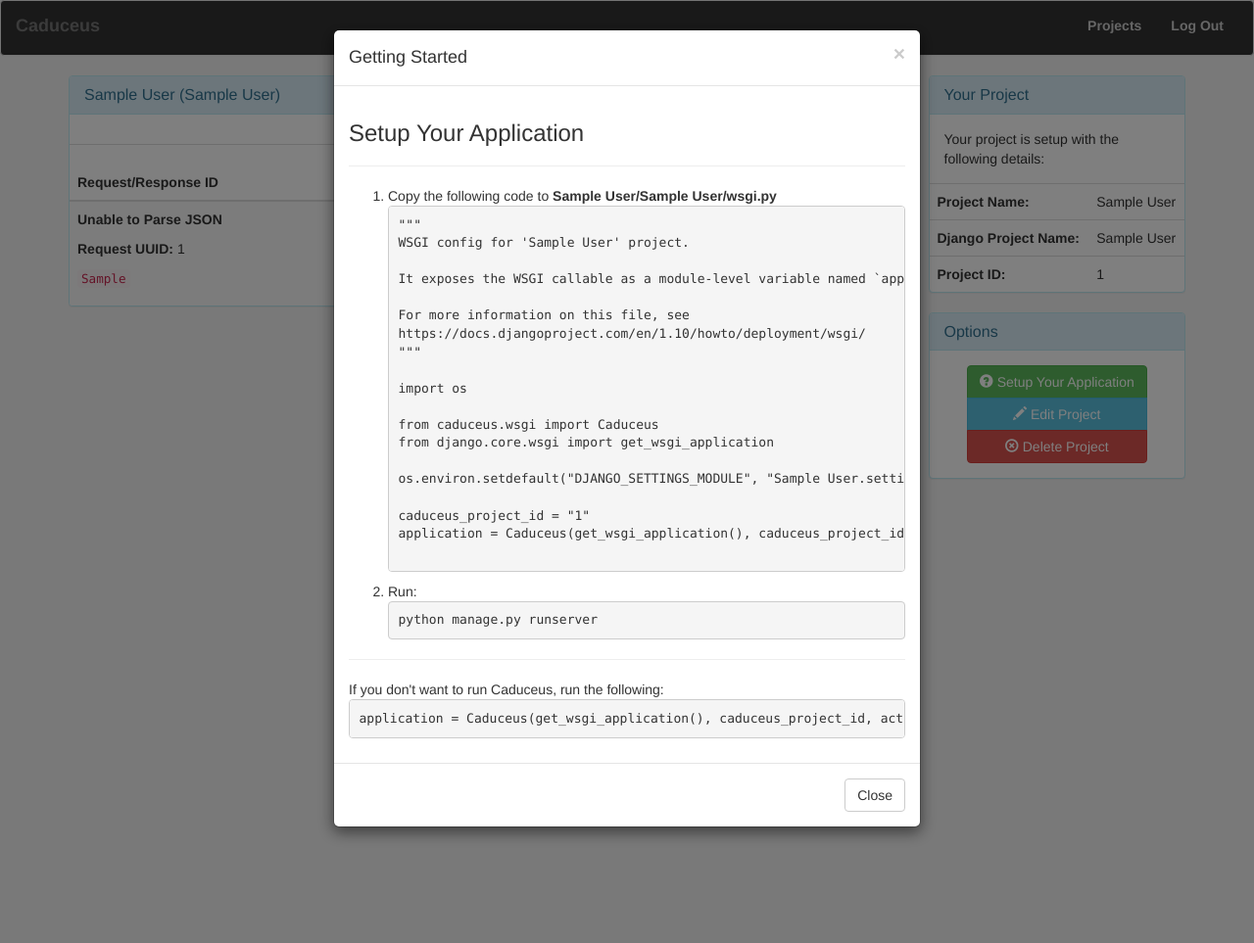
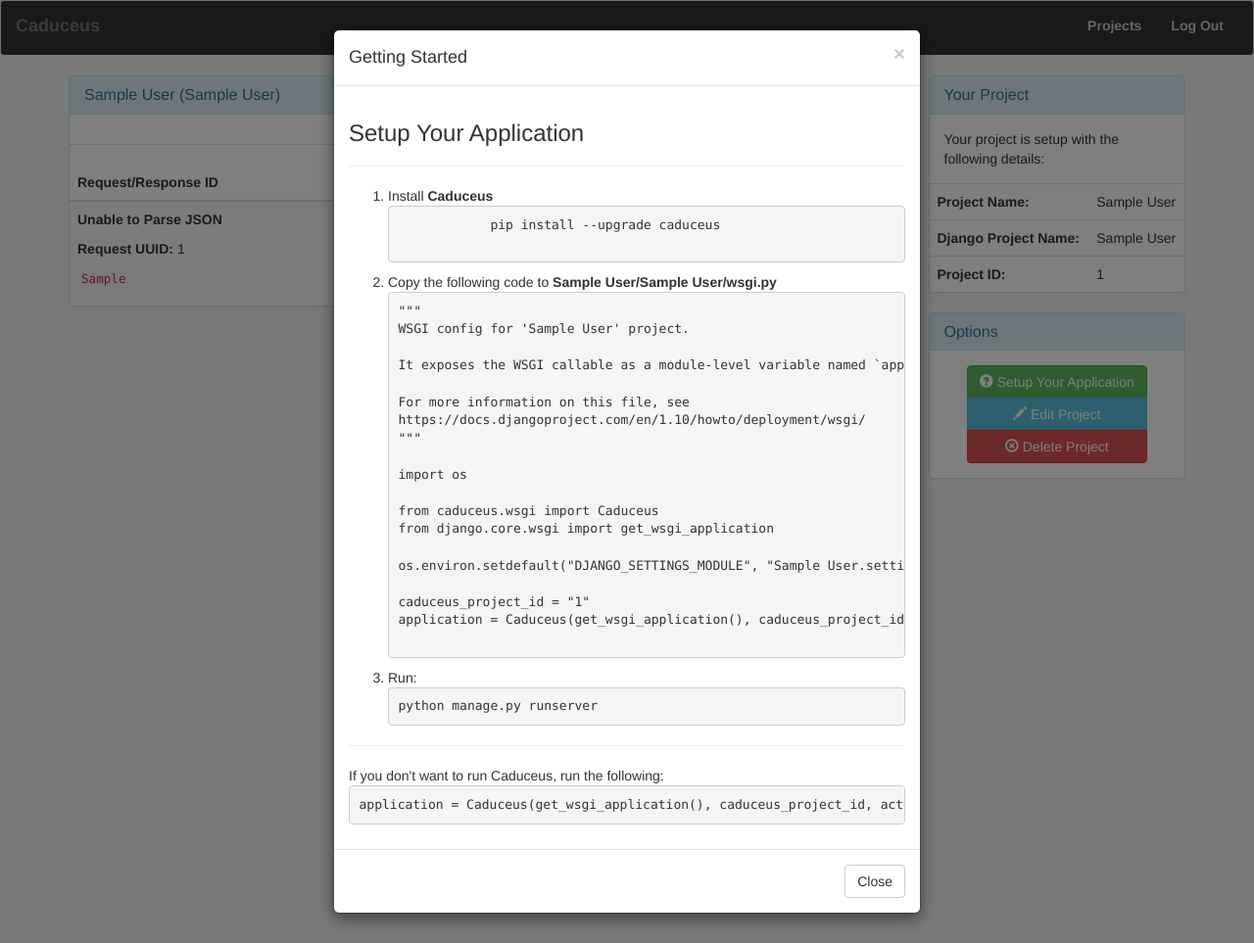
Before and after one commit to davydany/caduceus-web, a Django app: a page that uses caduceus/monitor_admin/templates/monitor_admin/components/setup-instructions.html in a window 1280 px wide, after a click on "Setup Your Application". Shown: the whole page at 98% size. Run offline with Django 3.2, Linux system fonts and the light colour scheme; a user stored in the database is signed in; tables that the repository leaves empty hold one stand-in row (values such as "Sample post"); some libraries are stand-ins or nearby versions.

Commit message:
Fixed bugs. Setup Requests ordering.

```diff
--- a/caduceus/monitor_admin/models.py
+++ b/caduceus/monitor_admin/models.py
@@ -46,6 +46,10 @@ class Request(BaseClass):
     uuid = models.CharField(max_length=36, unique=True)
     request_stats = models.TextField()
 
+    class Meta:
+
+        ordering = ['-created_at']
+
     def __str__(self):
 
         return '%s - Request: %s' % (self.project.name, self.uuid)
--- a/caduceus/monitor_admin/templates/monitor_admin/components/setup-instructions.html
+++ b/caduceus/monitor_admin/templates/monitor_admin/components/setup-instructions.html
@@ -1,6 +1,12 @@
 <h3>Setup Your Application</h3>
 <hr />
 <ol>
+    <li>
+        Install <strong>Caduceus</strong>
+        <pre>
+            pip install --upgrade caduceus
+        </pre>
+    </li>
     <li>
         Copy the following code to <strong>{{object.django_project_name}}/{{object.django_project_name}}/wsgi.py</strong>
         <pre>
```
Also changed, not shown: caduceus/monitor_admin/migrations/0002_auto_20170626_0608.py (added).
